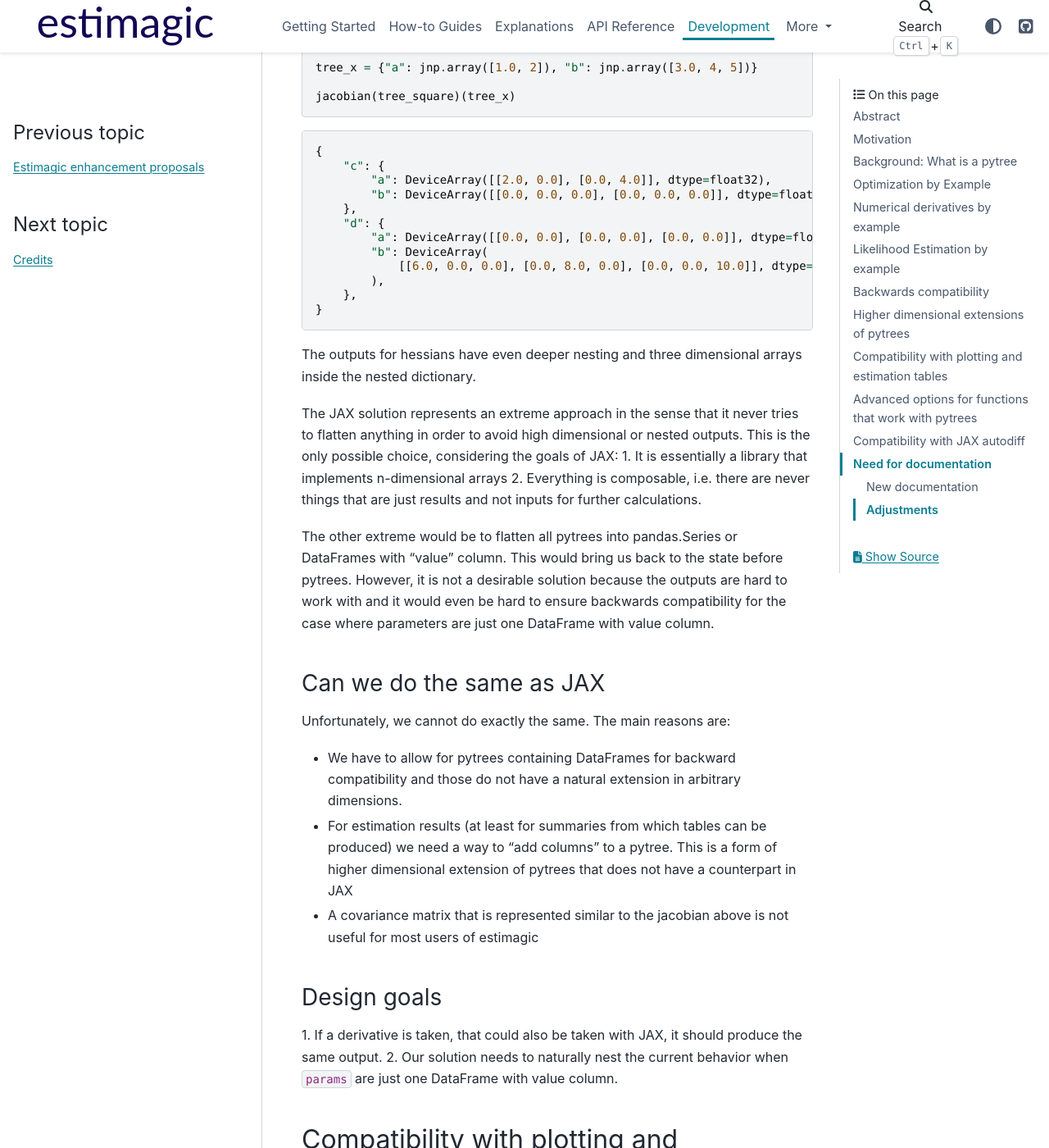
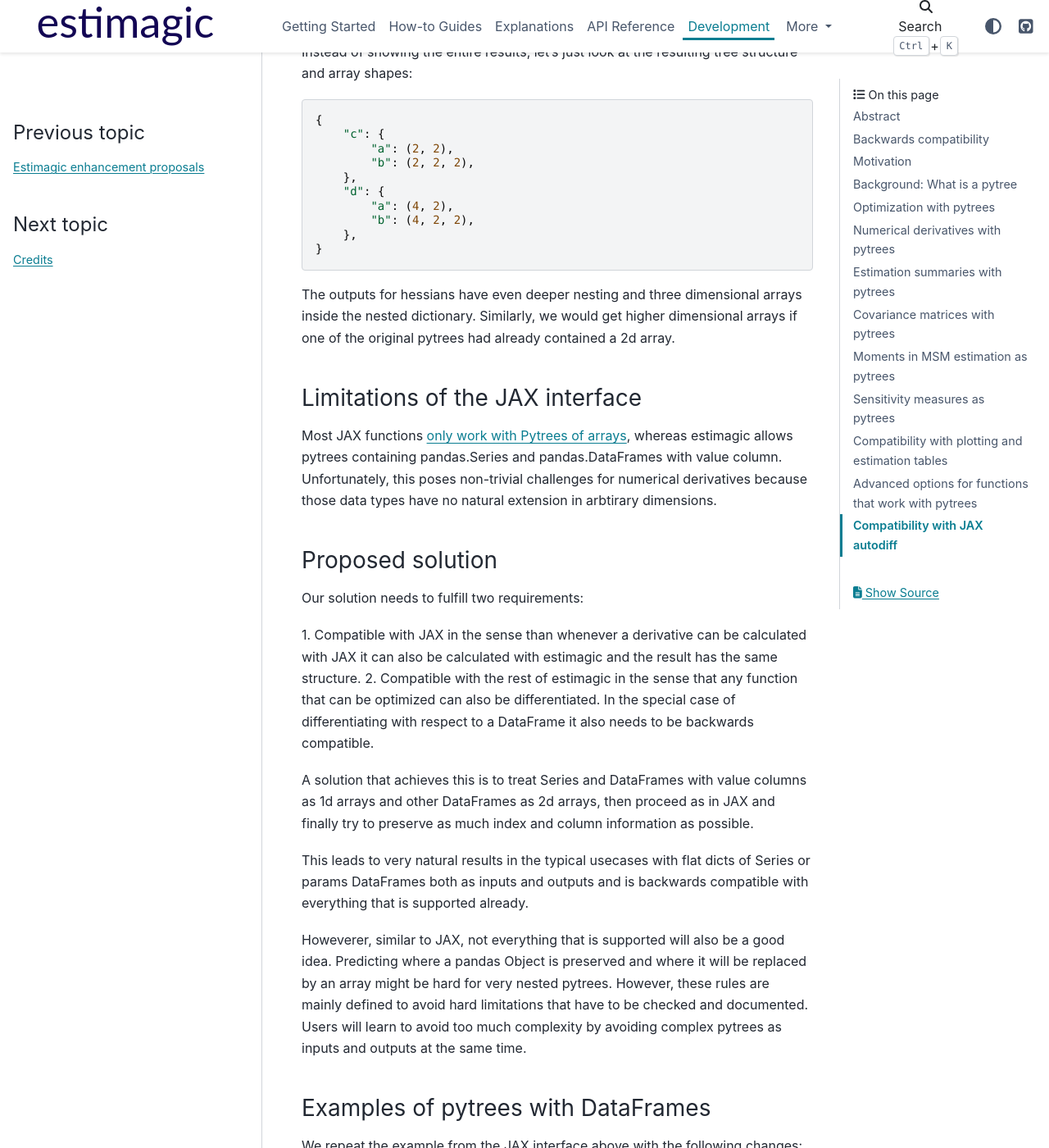
Before and after one commit to optimagic-dev/optimagic, a Sphinx documentation site: the page built from docs/source/development/eep-01-pytrees.rst, in a window 1280 px wide and 1400 px high, scrolled down 7116 px. Shown: the whole window at 82% size. Built offline with Sphinx 7.4.7 and the PyData theme 0.15.4, drawn with Linux system fonts in a browser that asks for light colours; pages that are not in the unit, such as notebooks, are missing from menus; some of the changed text lies outside the part shown.

Commit message:
Add section on numerical derivatives.

```diff
--- a/docs/source/development/eep-01-pytrees.rst
+++ b/docs/source/development/eep-01-pytrees.rst
@@ -29,11 +29,18 @@ is implemented in `Pybaum`_, developed by :ghuser:`janosg` and :ghuser:`tobiasra
 .. _Pybaum: https://github.com/OpenSourceEconomics/pybaum
 
 
+Backwards compatibility
+=======================
+
+All changes are fully backwards compatible.
+
+
 Motivation
 ==========
 
 Estimagic has many functions that require user written functions as inputs. Examples
 are:
+
 - criterion functions and their derivatives for optimization
 - functions of which numerical derivatives are taken
 - functions that calculate simulated moments
@@ -104,16 +111,17 @@ add pandas.Series and pandas.DataFrame (with varying definitions, depending on t
 application).
 
 
-Optimization by Example
-=======================
+Optimization with pytrees
+=========================
 
-In this example we use a hypothetical criterion function with pytree inputs and outputs
-to describe how how a user can optimize it.  We also give a rough intuition what happens
+In this section we look at optimizations that become possible with the proposed changes.
+As an example we use a hypothetical criterion function with pytree inputs and outputs
+to describe how a user can optimize it. We also give a rough intuition what happens
 behind the scenes and with which registries the pytree functions are called.
 
 
-Inputs
-------
+The criterion function
+----------------------
 
 Consider a criterion function that takes parameters in the following format:
 
@@ -167,25 +173,30 @@ a 1d numpy array and returns a 1d numpy array (the flattened version of the
 
 To do the conversion between the pytrees and the flat arrays, we would use
 ``tree_flatten`` and ``tree_unflatten`` with the following container types:
+
 - dict
 - list
 - tuple
 - numpy.ndarray
 - pd.Series
 - pd.DataFrame (when flattening params only the value column would be considered.
-when flattening the output of criterion, all numerical values of the DataFrame would
-be considered)
+  when flattening the output of criterion, all numerical values of the DataFrame would
+  be considered)
 
 
 The optimization output
 -----------------------
 
 The following entries of the output of minimize are affected by the change:
+
 - ``"solution_params"``: A pytree with the same structure as ``params``
 - ``"solution_criterion"``: The output dictionary of crit evaluated solution params
-- ``solution_derivative``: Maybe we should not even have this entry. In its current
-form it is meaningless because it is a derivative with respect to internal
-parameters.
+- ``solution_derivative``: Maybe we should not even have this entry.
+
+.. danger:: We need to discuss if an in which form we want to have a solution
+    derivative entry. In it's current form it is useless if constraints are used.
+    This gets worse when we allow for pytrees and translating this into a meaningful
+    shape might be very difficult.
 
 
 Add a bound on "delta"
@@ -265,74 +276,26 @@ or 1d numpy arrays.
 Closed form derivatives
 -----------------------
 
-.. danger:: It is not clear yet what closed form derivatives need to look like.
-    Since most of them will be calculated by JAX (at least in our applications)
-    it would be good to be JAX compatible in all cases that are supported by JAX.
-    In all cases, they should be aligned with the results one would get from when using
-    our numerical derivative functions directly on the criterion function, even though
-    this would not happen during optimization.
+Closed form derivatives need to take the exact same format as one would obtain
+when applying our numerical derivatives to the criterion function (see below). This is
+also compatible with JAX (in all cases that are supported by JAX) and thus a natural
+requirement since in most cases closed form derivatives will be calculated via JAX.
+
+Numerical derivatives with pytrees
+==================================
+
+Problem: Higher dimensional extensions of pytrees
+-------------------------------------------------
+
+The derivative of a function that maps from a 1d array to a 1d array (usually called
+Jacobian) is a 2d matrix. If the 1d arrays are replaced by pytrees, we need a
+two dimensional extension of the pytrees. Below we well look at how JAX does this
+and why we cannot simply copy that solution, even though we want to stay as compatible
+with it as possible.
 
 
-Numerical derivatives by example
-================================
-
-
-
-
-
-
-Likelihood Estimation by example
-================================
-
-
-
-
-
-
-
-
-
-
-
-
-
-
-Backwards compatibility
-=======================
-
-All changes are fully backwards compatible.
-
-
-
-
-
-
-Higher dimensional extensions of pytrees
-========================================
-
-Intuition for the problem
--------------------------
-
-Pytrees usually replace function inputs or outputs that are represented as vectors in
-math and as 1d numpy arrays in code. This is the case for optimization, differentiation
-estimation and bootstrapping in estimagic.
-
-In those applications, higher dimensional objects might arise. For example, the
-first derivative of a function that takes a vector and returns a vector (the Jacobian)
-is a matrix. The second derivative of such a function (the Hessians) would usually be
-defined as a 3d array. Another example of higher dimensional objects are covariance
-matrices of parameter vectors that arise during estimation.
-
-
-How does JAX do it
-------------------
-
-JAX's solution to this problem entails two things:
-
-1. Functions that deal with higher dimensional extensions of pytrees only allow pytrees
-where all leaves have a natural higher dimensional extension (e.g. numbers become
-1d arrays, 1d arrays become 2d arrays, ...
-2. These function return deeply nested pytrees of arrays to accomodate all results.
+The JAX interface
+-----------------
 
 Let's look at an example. We first define a function in terms of 1d arrays and then
 in terms of pytrees and look at a JAX calculated jacobian in both cases:
@@ -362,75 +326,203 @@ in terms of pytrees and look at a JAX calculated jacobian in both cases:
     def tree_square(x):
         out = {
             "c": x["a"] ** 2,
-            "d": x["b"] ** 2,
+            "d": x["b"].flatten() ** 2,
         }
+
         return out
 
 
-    tree_x = {"a": jnp.array([1.0, 2]), "b": jnp.array([3.0, 4, 5])}
+    tree_x = {"a": jnp.array([1, 2.0]), "b": jnp.array([[3, 4], [5, 6.0]])}
+
 
     jacobian(tree_square)(tree_x)
+
+Instead of showing the entire results, let's just look at the resulting tree structure
+and array shapes:
+
 
 .. code-block:: python
 
     {
         "c": {
-            "a": DeviceArray([[2.0, 0.0], [0.0, 4.0]], dtype=float32),
-            "b": DeviceArray([[0.0, 0.0, 0.0], [0.0, 0.0, 0.0]], dtype=float32),
+            "a": (2, 2),
+            "b": (2, 2, 2),
         },
         "d": {
-            "a": DeviceArray([[0.0, 0.0], [0.0, 0.0], [0.0, 0.0]], dtype=float32),
-            "b": DeviceArray(
-                [[6.0, 0.0, 0.0], [0.0, 8.0, 0.0], [0.0, 0.0, 10.0]], dtype=float32
-            ),
+            "a": (4, 2),
+            "b": (4, 2, 2),
         },
     }
 
 The outputs for hessians have even deeper nesting and three dimensional arrays inside
-the nested dictionary.
-
-The JAX solution represents an extreme approach in the sense that it never tries to
-flatten anything in order to avoid high dimensional or nested outputs. This is the
-only possible choice, considering the goals of JAX:
-1. It is essentially a library that implements n-dimensional arrays
-2. Everything is composable, i.e. there are never things that are just results and
-not inputs for further calculations.
+the nested dictionary. Similarly, we would get higher dimensional arrays if one of
+the original pytrees had already contained a 2d array.
 
 
-The other extreme would be to flatten all pytrees into pandas.Series or DataFrames with
-"value" column. This would bring us back to the state before pytrees. However, it is
-not a desirable solution because the outputs are hard to work with and it would even be
-hard to ensure backwards compatibility for the case where parameters are just one
-DataFrame with value column.
+Limitations of the JAX interface
+--------------------------------
+
+Most JAX functions `only work with Pytrees of arrays
+<https://jax.readthedocs.io/en/latest/pytrees.html#pytrees-and-jax-functions>`_, whereas
+estimagic allows pytrees containing pandas.Series and pandas.DataFrames with value
+column. Unfortunately, this poses non-trivial challenges for numerical derivatives
+because those data types have no natural extension in arbtirary dimensions.
 
 
-Can we do the same as JAX
--------------------------
+Proposed solution
+-----------------
 
-Unfortunately, we cannot do exactly the same. The main reasons are:
+Our solution needs to fulfill two requirements:
 
-- We have to allow for pytrees containing DataFrames for backward compatibility and
-  those do not have a natural extension in arbitrary dimensions.
-- For estimation results (at least for summaries from which tables can be produced) we
-  need a way to "add columns" to a pytree. This is a form of higher dimensional
-  extension of pytrees that does not have a counterpart in JAX
-- A covariance matrix that is represented similar to the jacobian above is not useful
-  for most users of estimagic
+1. Compatible with JAX in the sense than whenever a derivative can be calculated with
+JAX it can also be calculated with estimagic and the result has the same structure.
+2. Compatible with the rest of estimagic in the sense that any function that can be
+optimized can also be differentiated. In the special case of differentiating with
+respect to a DataFrame it also needs to be backwards compatible.
+
+A solution that achieves this is to treat Series and DataFrames with value columns as
+1d arrays and other DataFrames as 2d arrays, then proceed as in JAX and finally try
+to preserve as much index and column information as possible.
+
+This leads to very natural results in the typical usecases with flat dicts of Series
+or params DataFrames both as inputs and outputs and is backwards compatible with
+everything that is supported already.
+
+Howeverer, similar to JAX, not everything that is supported will also be a good idea.
+Predicting where a pandas Object is preserved and where it will be replaced by an array
+might be hard for very nested pytrees. However, these rules are mainly defined to avoid
+hard limitations that have to be checked and documented. Users will learn to avoid too
+much complexity by avoiding complex pytrees as inputs and outputs at the same time.
+
+
+Examples of pytrees with DataFrames
+-----------------------------------
+
+We repeat the example from the JAX interface above with the following changes:
+
+1. The 1d numpy array in x["a"] is replaced by a DataFrame with value column
+2. The "d" entry in the output becomes a Series instead of a 1d numpy array.
+
+
+.. code-block:: python
+
+    def pd_tree_square(x):
+        out = {
+            "c": x["a"]["value"] ** 2,
+            "d": pd.Series(x["b"].flatten() ** 2, index=list("jklm")),
+        }
+
+        return out
+
+
+    pd_tree_x = {
+        "a": pd.DataFrame(data=[[1], [2]], index=["alpha", "beta"], columns=["value"]),
+        "b": np.array([[3, 4], [5, 6]]),
+    }
+
+    pd_tree_square(pd_tree_x)
+
+
+::
+
+    {
+        'c':
+            "alpha"    1
+            "beta"     4
+            "dtype": int64,
+        'd':
+            "j"        9
+            "k"       16
+            "l"       25
+            "m"       36
+            dtype: int64,
+    }
+
+The resulting shapes of the jacobian will be the same as before. For all arrays
+with only two dimensions we can preserve some information from the Series and DataFrame
+indices. On the higher dimensional ones, this will be lost.
+
+.. code-block:: python
+
+    {
+        "c": {
+            "a": (2, 2),  # df with columns ["alpha", "beta"], index ["alpha", "beta"]
+            "b": (2, 2, 2),  # numpy array without label information
+        },
+        "d": {
+            "a": (4, 2),  # columns ["alpha", "beta"], index [0, 1, 2, 3]
+            "b": (4, 2, 2),  # numpy array without label information
+        },
+    }
 
 
 
-Design goals
-------------
+To get more intuition for the structure of the result, let's add a few labels to the
+very first jacobian:
 
-1. If a derivative is taken, that could also be taken with JAX, it should produce
-the same output.
-2. Our solution needs to naturally nest the current behavior when ``params`` are just
-one DataFrame with value column.
+
++--------+----------+----------+----------+----------+----------+----------+----------+
+|        |          | a        |          | b        |          |          |          |
++--------+----------+----------+----------+----------+----------+----------+----------+
+|        |          | alpha    | beta     | j        | k        | l        | m        |
++--------+----------+----------+----------+----------+----------+----------+----------+
+| c      | alpha    | 2        | 0        | 0        | 0        | 0        | 0        |
++        +----------+----------+----------+----------+----------+----------+----------+
+|        | beta     | 0        | 4        | 0        | 0        | 0        | 0        |
++--------+----------+----------+----------+----------+----------+----------+----------+
+| d      | 0        | 0        | 0        | 6        | 0        | 0        | 0        |
++        +----------+----------+----------+----------+----------+----------+----------+
+|        | 1        | 0        | 0        | 0        | 8        | 0        | 0        |
++        +----------+----------+----------+----------+----------+----------+----------+
+|        | 2        | 0        | 0        | 0        | 0        | 10       | 0        |
++        +----------+----------+----------+----------+----------+----------+----------+
+|        | 3        | 0        | 0        | 0        | 0        | 0        | 12       |
++--------+----------+----------+----------+----------+----------+----------+----------+
+
+
+The indices ["j", "k", "l", "m"] unfortunately never made it into the result because
+they were only applied to elements that already came from a 2d array and thus always
+have a 3d Jacobian, i.e. the result entry ``["c"][b"]`` is a reshaped version of the
+upper right 2 by 4 array and the result entry ``["d"]["b"]`` is a reshaped version of
+the lower right 4 by 4 array.
+
+
+Implementation
+--------------
+
+.. danger:: This is the only place in the EEP where I have now clue what the
+    implementation will look like. ``pybaum`` does not yet support the generation of
+    higher dimensional extensions of pytrees even for simple pytrees of arrays.
+
+    My guess is that internally we would always flatten inputs and outputs as much as
+    possible, calculate numerical derivatives and then parse the resulting numerical
+    derivatives to give them the same structure as in JAX. Ideas are welcome!
+
+
+
+
+
+
+Estimation summaries with pytrees
+=================================
+
+
+Covariance matrices with pytrees
+================================
+
+
+Moments in MSM estimation as pytrees
+====================================
+
+
+Sensitivity measures as pytrees
+===============================
+
+
 
 
 Compatibility with plotting and estimation tables
 =================================================
-
 
 
 
@@ -468,18 +560,3 @@ If you want to use automatic differentiation with estimagic you will thus have t
 restrict yourself in the way you specify parameters.
 
 We will try to find a way of extending JAX but it probably won't happen very soon.
-
-
-Need for documentation
-======================
-
-New documentation
------------------
-
-- New best practices for params
-- Examples of optimizing over a custom params class
-- Examples of simulated moments with pytree
-
-
-Adjustments
------------
```
Also changed, not shown: other parts of docs/source/development/eep-01-pytrees.rst (+7 -8 lines).
